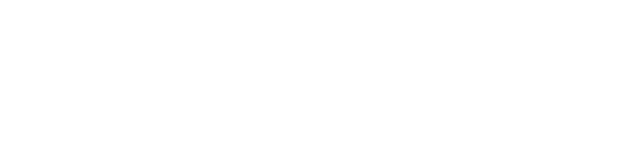
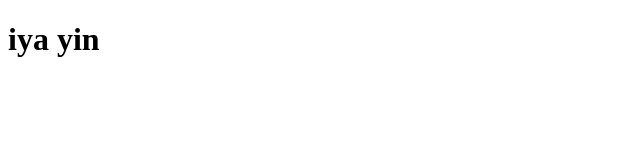
Before and after one commit to MaryannAlonge/git-one, a plain HTML site: page index.html in a window 1280 px wide. Shown: the whole page, without its empty margins (0-640 px from the left). Drawn offline with Linux system fonts and the light colour scheme.

Commit message:
added H1

```diff
--- a/index.html
+++ b/index.html
@@ -6,6 +6,6 @@
     <title>HIIII</title>
 </head>
 <body>
-
+    <h1>iya yin</h1>
 </body>
 </html>
```
